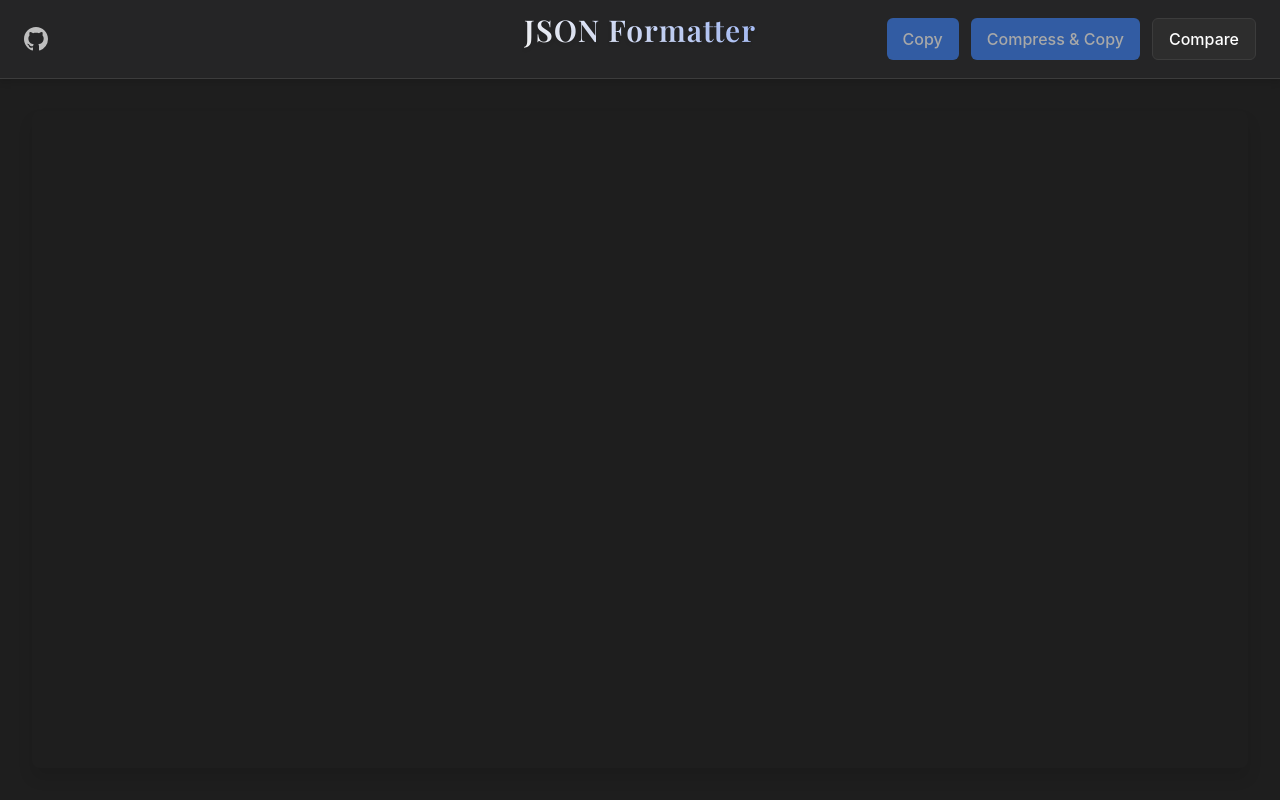
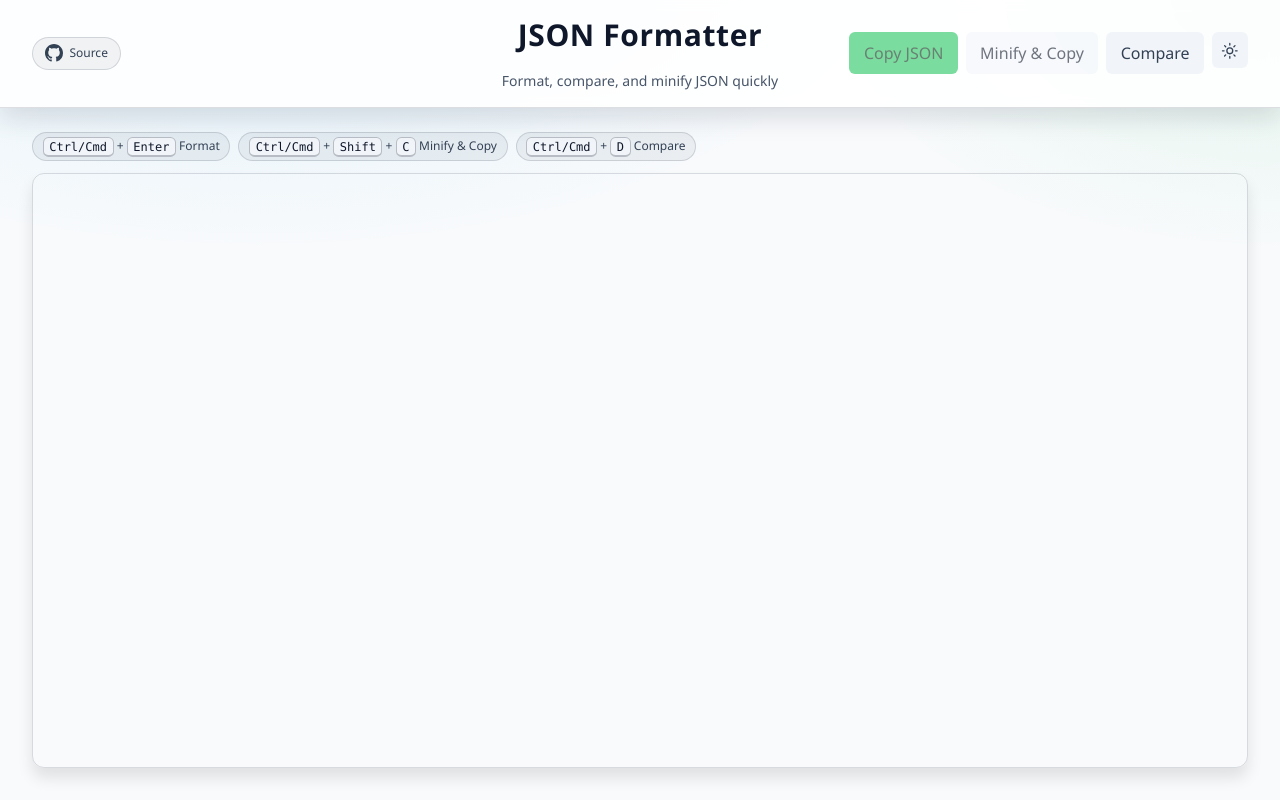
Before and after one commit to ireflux/JSON-Formatter, a Vue app: page / in a window 1280 px wide. Built offline with nearby package versions, Linux system fonts and the light colour scheme.

Commit message:
UI Optimize

```diff
--- a/src/App.vue
+++ b/src/App.vue
@@ -6,12 +6,19 @@
       :is-diff-mode="isDiffMode"
       :can-copy="canCopy"
       :is-busy="isBusy"
+      :is-light-theme="isLightTheme"
       @copy="copyContent"
       @compress="copyMinified"
       @toggle-diff="toggleDiffMode"
+      @toggle-theme="toggleTheme"
     />
     <main>
       <div class="editor-container">
+        <div class="shortcut-row" aria-label="Keyboard shortcuts">
+          <span class="shortcut-chip"><kbd>Ctrl/Cmd</kbd> + <kbd>Enter</kbd> Format</span>
+          <span class="shortcut-chip"><kbd>Ctrl/Cmd</kbd> + <kbd>Shift</kbd> + <kbd>C</kbd> Minify & Copy</span>
+          <span class="shortcut-chip"><kbd>Ctrl/Cmd</kbd> + <kbd>D</kbd> Compare</span>
+        </div>
         <div class="editor-wrapper">
           <div ref="normalEditor" class="editor" :style="{ display: isDiffMode ? 'none' : 'block' }"></div>
           <div ref="diffEditorContainer" class="editor" :style="{ display: isDiffMode ? 'block' : 'none' }"></div>
@@ -36,6 +43,7 @@ const normalEditor = ref(null)
 const diffEditorContainer = ref(null)
 const isCopying = ref(false)
 const isCompressing = ref(false)
+const isLightTheme = ref(false)
 
 const { toast, showToast, clearToast } = useInlineToast(3000)
 
@@ -62,6 +70,28 @@ const { copyText } = useClipboard({
 
 const canCopy = computed(() => isInitialized.value)
 const isBusy = computed(() => isLoading.value || isCopying.value || isCompressing.value)
+const THEME_STORAGE_KEY = 'json-formatter-theme'
+
+const applyTheme = (isLight) => {
+  const theme = isLight ? 'light' : 'dark'
+  document.documentElement.setAttribute('data-theme', theme)
+}
+
+const initializeTheme = () => {
+  const storedTheme = localStorage.getItem(THEME_STORAGE_KEY)
+  if (storedTheme === 'light' || storedTheme === 'dark') {
+    isLightTheme.value = storedTheme === 'light'
+  } else {
+    isLightTheme.value = window.matchMedia('(prefers-color-scheme: light)').matches
+  }
+  applyTheme(isLightTheme.value)
+}
+
+const toggleTheme = () => {
+  isLightTheme.value = !isLightTheme.value
+  applyTheme(isLightTheme.value)
+  localStorage.setItem(THEME_STORAGE_KEY, isLightTheme.value ? 'light' : 'dark')
+}
 
 const copyContent = async () => {
   if (isBusy.value || !canCopy.value) return
@@ -130,6 +160,8 @@ const handleKeyboardShortcuts = (event) => {
 }
 
 onMounted(async () => {
+  initializeTheme()
+
   await initialize({
     normalEditorContainer: normalEditor.value,
     diffEditorContainer: diffEditorContainer.value,
@@ -149,71 +181,115 @@ onBeforeUnmount(() => {
 
 <style>
 .app {
-  max-width: 100%;
-  margin: 0;
-  padding: 0;
   height: 100vh;
-  background-color: var(--bg-primary);
+  min-height: 100vh;
+  background:
+    radial-gradient(1200px 600px at 20% -10%, var(--bg-accent-soft), transparent 55%),
+    radial-gradient(900px 500px at 100% 0%, var(--bg-accent-soft-2), transparent 50%),
+    var(--bg-primary);
   color: var(--text-primary);
   display: flex;
   flex-direction: column;
 }
 
-header {
-  text-align: center;
-  padding: var(--space-md) var(--space-xl);
-  position: relative;
+.app-header {
+  display: grid;
+  grid-template-columns: minmax(120px, 1fr) auto minmax(320px, 1fr);
+  align-items: center;
+  gap: var(--space-lg);
+  padding: var(--space-lg) var(--space-2xl);
   background-color: var(--bg-secondary);
   border-bottom: 1px solid var(--border-primary);
-  box-shadow: var(--shadow-md);
+  box-shadow: var(--shadow-elevated);
+  backdrop-filter: blur(6px);
   flex-shrink: 0;
+}
+
+.header-left {
   display: flex;
   align-items: center;
-  justify-content: center;
+}
+
+.header-center {
+  text-align: center;
 }
 
 h1 {
   margin: 0;
-  font-size: var(--font-size-2xl);
+  font-size: var(--font-size-xl);
   color: var(--text-primary);
   font-weight: var(--font-weight-semibold);
-  letter-spacing: 1px;
-  font-family: 'Playfair Display', serif;
-  background: linear-gradient(45deg, #fff, #a8c0ff);
-  -webkit-background-clip: text;
-  -webkit-text-fill-color: transparent;
-  text-shadow: 0 2px 4px rgba(0, 0, 0, 0.1);
+  letter-spacing: 0.02em;
+  font-family: var(--font-family-display);
+}
+
+.header-subtitle {
+  margin: 0;
+  font-size: var(--font-size-sm);
+  color: var(--text-muted);
 }
 
 .header-buttons {
-  position: absolute;
-  right: var(--space-xl);
   display: flex;
-  gap: var(--space-md);
+  justify-content: flex-end;
+  flex-wrap: wrap;
+  gap: var(--space-sm);
 }
 
 main {
   flex: 1;
   overflow: hidden;
+  min-height: 0;
+  display: flex;
 }
 
 .editor-container {
-  height: 100%;
-  padding: var(--space-2xl);
+  flex: 1;
+  min-height: 0;
+  padding: var(--space-xl) var(--space-2xl) var(--space-2xl);
   display: flex;
   flex-direction: column;
+  gap: var(--space-md);
+}
+
+.shortcut-row {
+  display: flex;
+  gap: var(--space-sm);
+  flex-wrap: wrap;
+}
+
+.shortcut-chip {
+  border: 1px solid var(--border-primary);
+  color: var(--text-secondary);
+  background: var(--bg-chip);
+  border-radius: 999px;
+  padding: 0.3rem 0.6rem;
+  font-size: var(--font-size-xs);
+}
+
+kbd {
+  font-family: var(--font-family-mono);
+  border: 1px solid var(--border-secondary);
+  border-bottom-width: 2px;
+  border-radius: 0.35rem;
+  padding: 0.1rem 0.35rem;
+  color: var(--text-primary);
+  background: var(--bg-tertiary);
 }
 
 .editor-wrapper {
   flex: 1;
-  border-radius: var(--radius-lg);
+  min-height: 0;
+  border-radius: var(--radius-xl);
   overflow: hidden;
+  border: 1px solid var(--border-primary);
   box-shadow: var(--shadow-lg);
-  transition: var(--transition-slow);
+  transition: box-shadow var(--transition-normal), border-color var(--transition-normal);
 }
 
 .editor-wrapper:hover {
   box-shadow: var(--shadow-xl);
+  border-color: var(--border-accent);
 }
 
 .editor {
@@ -222,59 +298,69 @@ main {
 }
 
 button {
-  padding: var(--space-sm) var(--space-lg);
-  border: none;
+  padding: 0.55rem 0.9rem;
+  border: 1px solid transparent;
   border-radius: var(--radius-md);
   cursor: pointer;
   font-weight: var(--font-weight-medium);
-  font-size: var(--font-size-sm);
-  transition: var(--transition-bounce);
-  background-color: var(--color-primary);
-  color: white;
-  position: relative;
-  overflow: hidden;
+  font-size: var(--font-size-xs);
+  transition: background-color var(--transition-normal), color var(--transition-normal), border-color var(--transition-normal), box-shadow var(--transition-normal);
 }
 
 button:disabled {
-  opacity: 0.6;
+  opacity: 0.55;
   cursor: not-allowed;
 }
 
 .button-content {
   position: relative;
-  z-index: 1;
-  transition: var(--transition-normal);
+  z-index: 2;
 }
 
-button:hover:not(:disabled) {
+.btn-primary {
+  background-color: var(--color-primary);
+  color: var(--text-on-primary);
+}
+
+.btn-primary:hover:not(:disabled) {
   background-color: var(--color-primary-hover);
-  transform: translateY(-1px);
   box-shadow: var(--shadow-md);
 }
 
-button:active:not(:disabled) {
-  transform: translateY(1px);
-  box-shadow: var(--shadow-sm);
+.btn-secondary {
+  background-color: var(--color-secondary-action);
+  color: var(--text-primary);
+  border-color: var(--border-secondary);
 }
 
-.copy-btn, .compress-copy-btn {
-  background-color: var(--color-primary);
+.btn-secondary:hover:not(:disabled) {
+  background-color: var(--color-secondary-action-hover);
+  border-color: var(--border-accent);
 }
 
-.copy-btn:hover:not(:disabled), .compress-copy-btn:hover:not(:disabled) {
-  background-color: var(--color-primary-hover);
+.btn-ghost {
+  background-color: var(--bg-tertiary);
+  color: var(--text-secondary);
+  border-color: var(--border-primary);
+}
+
+.btn-ghost:hover:not(:disabled) {
+  background-color: var(--bg-surface);
+  color: var(--text-primary);
+  border-color: var(--border-accent);
 }
 
 .toast {
   position: fixed;
-  bottom: var(--space-xl);
+  bottom: var(--space-lg);
   right: var(--space-xl);
-  padding: var(--space-md) var(--space-xl);
+  padding: var(--space-sm) var(--space-lg);
   border-radius: var(--radius-lg);
   color: white;
   font-weight: var(--font-weight-medium);
   z-index: var(--z-toast);
   box-shadow: var(--shadow-lg);
+  border: 1px solid rgba(255, 255, 255, 0.18);
 }
 
 .toast.success {
@@ -299,112 +385,129 @@ button:active:not(:disabled) {
 
 /* Responsive design */
 @media (max-width: 1199px) and (min-width: 768px) {
-  .header-buttons {
-    right: 1.5rem;
+  .app-header {
+    grid-template-columns: 1fr;
+    text-align: center;
+    gap: var(--space-md);
   }
 
-  button {
-    padding: 0.6rem 1.2rem;
-    font-size: 0.9rem;
+  .header-left,
+  .header-buttons {
+    justify-content: center;
   }
 }
 
 @media (max-width: 767px) {
-  .header-buttons {
-    position: static;
-    transform: none;
-    justify-content: center;
-    margin-top: 1rem;
+  .app-header {
+    grid-template-columns: 1fr;
+    padding: var(--space-md);
+    gap: var(--space-md);
   }
 
-  header {
-    padding: 1rem;
-    flex-direction: column;
-  }
-
-  h1 {
-    font-size: 1.3rem;
+  .header-left,
+  .header-buttons {
+    justify-content: center;
   }
 
   button {
-    padding: 0.5rem 1rem;
-    font-size: 0.85rem;
+    width: auto;
   }
 
   .editor-container {
-    padding: 1rem;
+    padding: var(--space-md);
+  }
+
+  .shortcut-row {
+    display: none;
   }
 
   .toast {
-    bottom: 16px;
-    right: 16px;
-    padding: 10px 20px;
-    font-size: 0.9rem;
+    top: var(--space-md);
+    right: var(--space-md);
+    left: var(--space-md);
+    bottom: auto;
+    text-align: center;
   }
 }
 
 @media (max-width: 480px) {
   .header-buttons {
-    flex-direction: column;
+    width: 100%;
+    justify-content: stretch;
     gap: 0.5rem;
   }
 
   button {
-    width: 100%;
+    flex: 1;
   }
 }
 
 .github-link {
-  position: absolute;
-  left: var(--space-xl);
-  color: var(--text-primary);
-  opacity: 0.7;
-  transition: var(--transition-normal);
+  color: var(--text-secondary);
+  opacity: 1;
+  transition: color var(--transition-normal), border-color var(--transition-normal), background-color var(--transition-normal);
   display: flex;
   align-items: center;
+  gap: 0.4rem;
+  border: 1px solid var(--border-primary);
+  border-radius: 999px;
+  background: var(--bg-chip);
+  padding: 0.4rem 0.75rem;
+  font-size: var(--font-size-xs);
+  font-weight: var(--font-weight-medium);
 }
 
 .github-link:hover {
-  opacity: 1;
-  transform: translateY(-1px);
+  color: var(--text-primary);
+  border-color: var(--border-accent);
+  background: var(--bg-surface);
 }
 
 .github-link svg {
-  width: 24px;
-  height: 24px;
+  width: 18px;
+  height: 18px;
 }
 
 @media (max-width: 767px) {
   .github-link {
-    position: static;
-    margin-bottom: var(--space-sm);
-    order: 3;
-  }
-
-  .header-buttons {
-    order: 2;
-  }
-
-  h1 {
-    order: 1;
+    margin-bottom: 0;
   }
 }
 
 .diff-btn {
-  background-color: var(--bg-tertiary);
-  border: 1px solid var(--border-primary);
-}
-
-.diff-btn:hover:not(:disabled) {
-  background-color: var(--bg-surface);
+  min-width: 90px;
 }
 
 .diff-btn.active {
   background-color: var(--color-primary);
   border-color: var(--color-primary-hover);
+  color: var(--text-on-primary);
 }
 
-.diff-btn.active:hover:not(:disabled) {
-  background-color: var(--color-primary-hover);
+.theme-btn {
+  width: 2.25rem;
+  height: 2.25rem;
+  padding: 0;
+  min-width: 2.25rem;
+  display: inline-flex;
+  align-items: center;
+  justify-content: center;
+}
+
+.theme-icon {
+  display: inline-flex;
+  align-items: center;
+  justify-content: center;
+}
+
+.theme-icon svg {
+  width: 1.1rem;
+  height: 1.1rem;
+}
+
+button:focus-visible,
+.github-link:focus-visible {
+  outline: 2px solid var(--border-accent);
+  outline-offset: 2px;
 }
 </style>
--- a/src/components/AppHeader.vue
+++ b/src/components/AppHeader.vue
@@ -1,20 +1,46 @@
 <template>
-  <header>
-    <a href="https://github.com/ireflux/JSON-Formatter" target="_blank" rel="noopener noreferrer" class="github-link" title="View on GitHub">
-      <svg height="24" width="24" viewBox="0 0 16 16" fill="currentColor" aria-hidden="true">
-        <path d="M8 0C3.58 0 0 3.58 0 8c0 3.54 2.29 6.53 5.47 7.59.4.07.55-.17.55-.38 0-.19-.01-.82-.01-1.49-2.01.37-2.53-.49-2.69-.94-.09-.23-.48-.94-.82-1.13-.28-.15-.68-.52-.01-.53.63-.01 1.08.58 1.23.82.72 1.21 1.87.87 2.33.66.07-.52.28-.87.51-1.07-1.78-.2-3.64-.89-3.64-3.95 0-.87.31-1.59.82-2.15-.08-.2-.36-1.02.08-2.12 0 0 .67-.21 2.2.82.64-.18 1.32-.27 2-.27.68 0 1.36.09 2 .27 1.53-1.04 2.2-.82 2.2-.82.44 1.1.16 1.92.08 2.12.51.56.82 1.27.82 2.15 0 3.07-1.87 3.75-3.65 3.95.29.25.54.73.54 1.48 0 1.07-.01 1.93-.01 2.2 0 .21.15.46.55.38A8.013 8.013 0 0016 8c0-4.42-3.58-8-8-8z"></path>
-      </svg>
-    </a>
-    <h1>JSON Formatter</h1>
+  <header class="app-header">
+    <div class="header-left">
+      <a href="https://github.com/ireflux/JSON-Formatter" target="_blank" rel="noopener noreferrer" class="github-link" title="View on GitHub">
+        <svg height="20" width="20" viewBox="0 0 16 16" fill="currentColor" aria-hidden="true">
+          <path d="M8 0C3.58 0 0 3.58 0 8c0 3.54 2.29 6.53 5.47 7.59.4.07.55-.17.55-.38 0-.19-.01-.82-.01-1.49-2.01.37-2.53-.49-2.69-.94-.09-.23-.48-.94-.82-1.13-.28-.15-.68-.52-.01-.53.63-.01 1.08.58 1.23.82.72 1.21 1.87.87 2.33.66.07-.52.28-.87.51-1.07-1.78-.2-3.64-.89-3.64-3.95 0-.87.31-1.59.82-2.15-.08-.2-.36-1.02.08-2.12 0 0 .67-.21 2.2.82.64-.18 1.32-.27 2-.27.68 0 1.36.09 2 .27 1.53-1.04 2.2-.82 2.2-.82.44 1.1.16 1.92.08 2.12.51.56.82 1.27.82 2.15 0 3.07-1.87 3.75-3.65 3.95.29.25.54.73.54 1.48 0 1.07-.01 1.93-.01 2.2 0 .21.15.46.55.38A8.013 8.013 0 0016 8c0-4.42-3.58-8-8-8z"></path>
+        </svg>
+        <span>Source</span>
+      </a>
+    </div>
+
+    <div class="header-center">
+      <h1>JSON Formatter</h1>
+      <p class="header-subtitle">Format, compare, and minify JSON quickly</p>
+    </div>
+
     <div class="header-buttons">
-      <button @click="$emit('copy')" class="copy-btn" :disabled="!canCopy || isBusy">
-        <span class="button-content">{{ isCopying ? 'Copying...' : 'Copy' }}</span>
+      <button @click="$emit('copy')" class="copy-btn btn-primary" :disabled="!canCopy || isBusy">
+        <span class="button-content">{{ isCopying ? 'Copying...' : 'Copy JSON' }}</span>
       </button>
-      <button @click="$emit('compress')" class="compress-copy-btn" :disabled="!canCopy || isBusy">
-        <span class="button-content">{{ isCompressing ? 'Compressing...' : 'Compress & Copy' }}</span>
+      <button @click="$emit('compress')" class="compress-copy-btn btn-secondary" :disabled="!canCopy || isBusy">
+        <span class="button-content">{{ isCompressing ? 'Compressing...' : 'Minify & Copy' }}</span>
       </button>
-      <button @click="$emit('toggle-diff')" class="diff-btn" :class="{ active: isDiffMode }" :disabled="isBusy">
+      <button @click="$emit('toggle-diff')" class="diff-btn btn-ghost" :class="{ active: isDiffMode }" :disabled="isBusy" :aria-pressed="isDiffMode">
         <span class="button-content">{{ isDiffMode ? 'Exit Diff' : 'Compare' }}</span>
+      </button>
+      <button
+        @click="$emit('toggle-theme')"
+        class="theme-btn btn-ghost"
+        :aria-pressed="isLightTheme"
+        :aria-label="isLightTheme ? 'Switch to dark theme' : 'Switch to light theme'"
+        :title="isLightTheme ? 'Switch to dark theme' : 'Switch to light theme'"
+      >
+        <span class="button-content theme-icon" aria-hidden="true">
+          <svg v-if="isLightTheme" viewBox="0 0 24 24" fill="none" stroke="currentColor" stroke-width="1.8" stroke-linecap="round" stroke-linejoin="round">
+            <circle cx="12" cy="12" r="4"></circle>
+            <path d="M12 2v2.2M12 19.8V22M4.9 4.9l1.5 1.5M17.6 17.6l1.5 1.5M2 12h2.2M19.8 12H22M4.9 19.1l1.5-1.5M17.6 6.4l1.5-1.5"></path>
+          </svg>
+          <svg v-else viewBox="0 0 24 24" fill="none" stroke="currentColor" stroke-width="1.8" stroke-linecap="round" stroke-linejoin="round">
+            <path d="M21 12.8A9 9 0 1 1 11.2 3a7 7 0 0 0 9.8 9.8z"></path>
+          </svg>
+        </span>
+        <span class="sr-only">{{ isLightTheme ? 'Switch to dark theme' : 'Switch to light theme' }}</span>
       </button>
     </div>
   </header>
@@ -41,8 +67,12 @@ defineProps({
   isBusy: {
     type: Boolean,
     default: false
+  },
+  isLightTheme: {
+    type: Boolean,
+    default: false
   }
 })
 
-defineEmits(['copy', 'compress', 'toggle-diff'])
+defineEmits(['copy', 'compress', 'toggle-diff', 'toggle-theme'])
 </script>
--- a/src/styles.css
+++ b/src/styles.css
@@ -1,31 +1,37 @@
 /* CSS Custom Properties (CSS Variables) */
 :root {
   /* Color Palette */
-  --color-primary: #3b82f6;
-  --color-primary-hover: #2563eb;
-  --color-secondary: #6b7280;
+  --color-primary: #22c55e;
+  --color-primary-hover: #16a34a;
+  --color-secondary: #64748b;
+  --color-secondary-action: #1e293b;
+  --color-secondary-action-hover: #334155;
   --color-success: #10b981;
   --color-warning: #f59e0b;
   --color-error: #ef4444;
-  --color-info: #3b82f6;
+  --color-info: #38bdf8;
 
   /* Background Colors */
-  --bg-primary: #1e1e1e;
-  --bg-secondary: #252526;
-  --bg-tertiary: #2d2d2d;
-  --bg-surface: #3c3c3c;
+  --bg-primary: #0f172a;
+  --bg-secondary: rgba(15, 23, 42, 0.82);
+  --bg-tertiary: #172136;
+  --bg-surface: #1f2a44;
+  --bg-chip: rgba(148, 163, 184, 0.12);
+  --bg-accent-soft: rgba(56, 189, 248, 0.22);
+  --bg-accent-soft-2: rgba(34, 197, 94, 0.15);
   --bg-overlay: rgba(0, 0, 0, 0.5);
 
   /* Text Colors */
-  --text-primary: #ffffff;
-  --text-secondary: #d1d5db;
-  --text-muted: #9ca3af;
+  --text-primary: #e2e8f0;
+  --text-secondary: #cbd5e1;
+  --text-muted: #94a3b8;
   --text-inverse: #1f2937;
+  --text-on-primary: #052e16;
 
   /* Border Colors */
-  --border-primary: #3c3c3c;
-  --border-secondary: #4b5563;
-  --border-accent: #60a5fa;
+  --border-primary: rgba(148, 163, 184, 0.26);
+  --border-secondary: rgba(148, 163, 184, 0.42);
+  --border-accent: #38bdf8;
 
   /* Spacing Scale */
   --space-xs: 0.25rem;
@@ -69,12 +75,17 @@
   --shadow-md: 0 4px 6px rgba(0, 0, 0, 0.1);
   --shadow-lg: 0 10px 15px rgba(0, 0, 0, 0.1);
   --shadow-xl: 0 20px 25px rgba(0, 0, 0, 0.1);
+  --shadow-elevated: 0 10px 26px rgba(2, 6, 23, 0.28);
 
   /* Transitions */
   --transition-fast: 0.15s ease;
   --transition-normal: 0.2s ease;
   --transition-slow: 0.3s ease;
   --transition-bounce: 0.3s cubic-bezier(0.4, 0, 0.2, 1);
+
+  /* Font Family */
+  --font-family-display: "Segoe UI", "Inter", "Helvetica Neue", Arial, sans-serif;
+  --font-family-mono: "JetBrains Mono", "Cascadia Code", Consolas, "Courier New", monospace;
 
   /* Z-Index Scale */
   --z-dropdown: 1000;
@@ -87,24 +98,25 @@
   --z-toast: 9999;
 }
 
-/* Light theme overrides */
-/* @media (prefers-color-scheme: light) {
-  :root {
-    --bg-primary: #ffffff;
-    --bg-secondary: #f8fafc;
-    --bg-tertiary: #f1f5f9;
-    --bg-surface: #e2e8f0;
-    --bg-overlay: rgba(0, 0, 0, 0.3);
-
-    --text-primary: #1f2937;
-    --text-secondary: #4b5563;
-    --text-muted: #6b7280;
-    --text-inverse: #ffffff;
-
-    --border-primary: #e5e7eb;
-    --border-secondary: #d1d5db;
-  }
-} */
+[data-theme='light'] {
+  --color-secondary-action: #f1f5f9;
+  --color-secondary-action-hover: #e2e8f0;
+  --bg-primary: #f8fafc;
+  --bg-secondary: rgba(255, 255, 255, 0.88);
+  --bg-tertiary: #f1f5f9;
+  --bg-surface: #e2e8f0;
+  --bg-chip: rgba(15, 23, 42, 0.05);
+  --bg-accent-soft: rgba(14, 165, 233, 0.12);
+  --bg-accent-soft-2: rgba(34, 197, 94, 0.1);
+  --text-primary: #0f172a;
+  --text-secondary: #334155;
+  --text-muted: #475569;
+  --text-inverse: #ffffff;
+  --border-primary: rgba(15, 23, 42, 0.14);
+  --border-secondary: rgba(15, 23, 42, 0.25);
+  --border-accent: #0284c7;
+  --shadow-elevated: 0 10px 24px rgba(15, 23, 42, 0.12);
+}
 
 /* Reset and Base Styles */
 *,
@@ -124,8 +136,7 @@ html {
 }
 
 body {
-  font-family: -apple-system, BlinkMacSystemFont, 'Segoe UI', Roboto, Oxygen,
-    Ubuntu, Cantarell, 'Open Sans', 'Helvetica Neue', sans-serif;
+  font-family: var(--font-family-display);
   background-color: var(--bg-primary);
   color: var(--text-primary);
   line-height: var(--line-height-normal);
```
